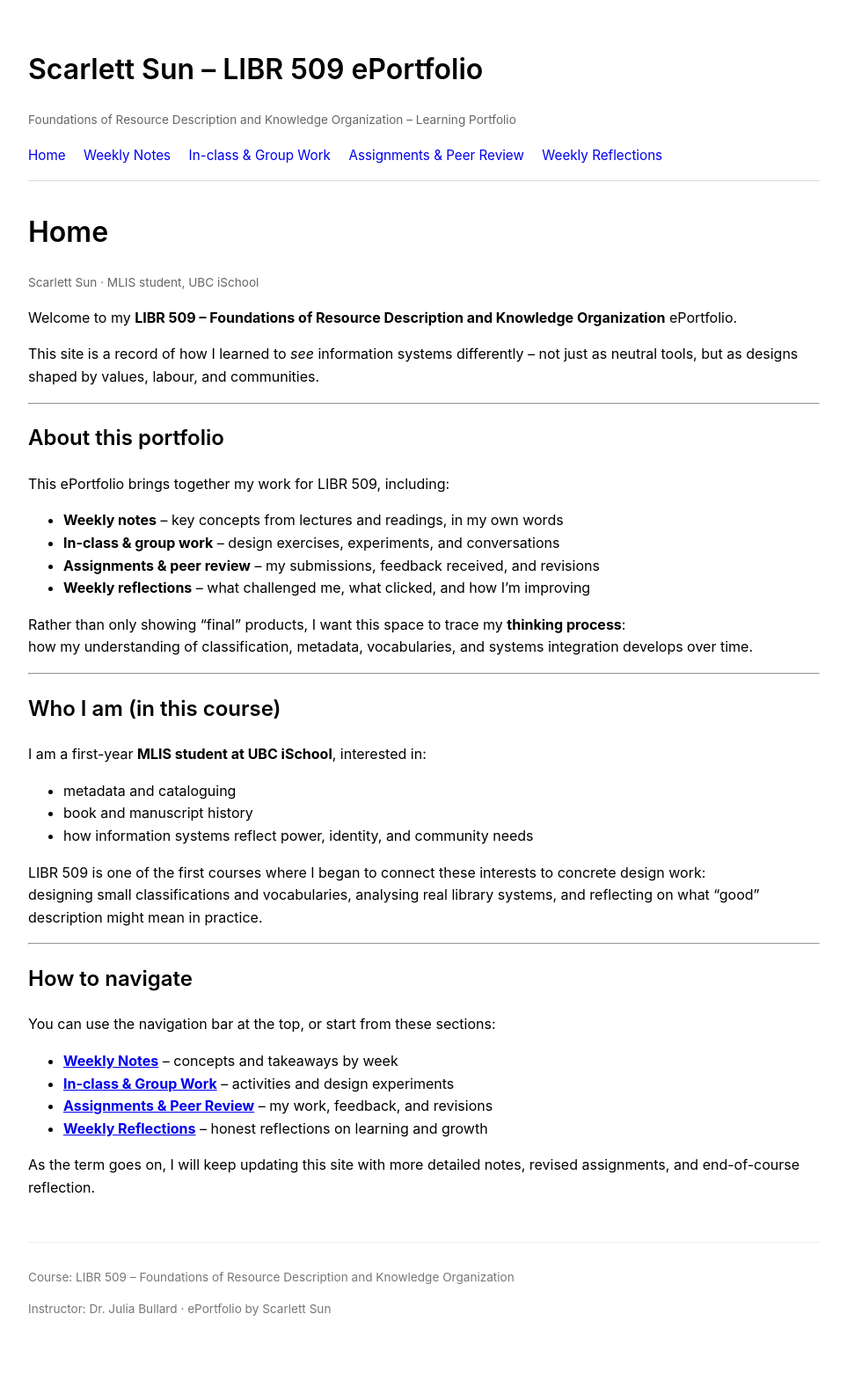
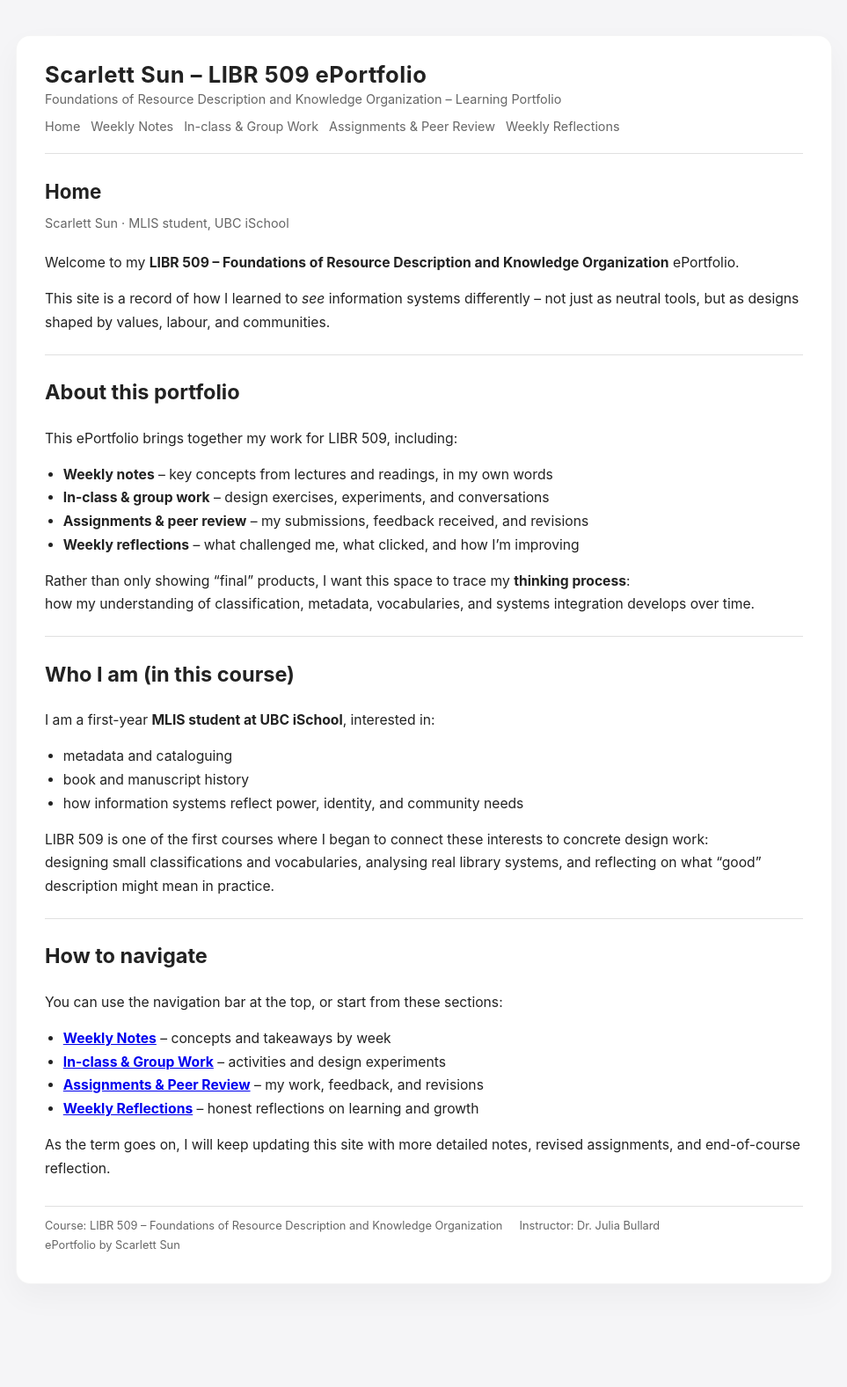
Before and after one commit to scarlettybe/libr509-eportfolio, a Jekyll site: the page built from index.md, in a window 1280 px wide. Shown: the whole page at 88% size, without its empty margins (158-1121 px from the left). Built offline with Jekyll 4.4.1, drawn with Linux system fonts in a browser that asks for light colours; after the commit the page ends 1516 px from its top, so only the background shows below that.

Commit message:
Update default.html

```diff
--- a/_layouts/default.html
+++ b/_layouts/default.html
@@ -1,4 +1,3 @@
-
 <!DOCTYPE html>
 <html lang="en">
   <head>
@@ -7,66 +6,149 @@
     <meta name="viewport" content="width=device-width, initial-scale=1">
     <meta name="description" content="{{ page.description | default: site.description }}">
     <style>
+      :root {
+        --bg: #f5f5f7;
+        --card-bg: #ffffff;
+        --text: #222222;
+        --muted: #666666;
+        --accent: #2952cc;
+        --border: #e0e0e0;
+      }
+
+      * {
+        box-sizing: border-box;
+      }
+
       body {
-        font-family: -apple-system, BlinkMacSystemFont, "Segoe UI", sans-serif;
-        max-width: 900px;
-        margin: 0 auto;
-        padding: 2rem 1.5rem 4rem;
-        line-height: 1.6;
+        margin: 0;
+        padding: 0;
+        font-family: -apple-system, BlinkMacSystemFont, "Segoe UI", system-ui, sans-serif;
+        background-color: var(--bg);
+        color: var(--text);
       }
+
+      .page-wrapper {
+        max-width: 960px;
+        margin: 2.5rem auto 3.5rem;
+        padding: 0 1rem;
+      }
+
+      .site-card {
+        background: var(--card-bg);
+        border-radius: 16px;
+        box-shadow: 0 14px 35px rgba(0, 0, 0, 0.04);
+        border: 1px solid rgba(0, 0, 0, 0.04);
+        padding: 1.75rem 2rem 2.25rem;
+      }
+
       header {
+        border-bottom: 1px solid var(--border);
+        padding-bottom: 1rem;
+        margin-bottom: 1.5rem;
+      }
+
+      .site-title {
+        font-size: 1.6rem;
+        font-weight: 650;
+        letter-spacing: 0.02em;
+        margin: 0;
+      }
+
+      .site-subtitle {
+        font-size: 0.9rem;
+        color: var(--muted);
+        margin-top: 0.25rem;
+      }
+
+      nav {
+        margin-top: 0.9rem;
+        display: flex;
+        flex-wrap: wrap;
+        gap: 0.75rem;
+      }
+
+      nav a {
+        font-size: 0.9rem;
+        text-decoration: none;
+        color: var(--muted);
+        padding-bottom: 0.2rem;
+        border-bottom: 2px solid transparent;
+      }
+
+      nav a:hover {
+        color: var(--accent);
+        border-bottom-color: var(--accent);
+      }
+
+      main h1 {
+        font-size: 1.4rem;
+        margin-top: 0;
+        margin-bottom: 0.35rem;
+      }
+
+      .page-subtitle {
+        font-size: 0.9rem;
+        color: var(--muted);
+        margin-bottom: 1.2rem;
+      }
+
+      main {
+        font-size: 0.98rem;
+        line-height: 1.7;
+      }
+
+      main p {
+        margin: 0.4rem 0 0.9rem;
+      }
+
+      main ul, main ol {
+        padding-left: 1.3rem;
+        margin: 0.2rem 0 0.9rem;
+      }
+
+      hr {
+        border: none;
+        border-top: 1px solid var(--border);
+        margin: 1.4rem 0;
+      }
+
+      footer {
+        margin-top: 1.8rem;
+        padding-top: 0.9rem;
+        border-top: 1px solid var(--border);
+        font-size: 0.8rem;
+        color: var(--muted);
+        display: flex;
+        flex-wrap: wrap;
+        gap: 0.4rem 1.2rem;
+      }
+
+      @media (max-width: 640px) {
+        .page-wrapper {
+          margin-top: 1.25rem;
           margin-bottom: 2rem;
-        border-bottom: 1px solid #ddd;
-        padding-bottom: 1rem;
         }
-      nav a {
-        margin-right: 1rem;
-        text-decoration: none;
-        font-size: 0.95rem;
+        .site-card {
+          padding: 1.3rem 1.2rem 1.6rem;
+          border-radius: 12px;
         }
-      nav a:hover {
-        text-decoration: underline;
+        .site-title {
+          font-size: 1.3rem;
         }
-      h1, h2, h3 {
-        font-weight: 600;
+        main {
+          font-size: 0.96rem;
         }
-      .meta {
-        font-size: 0.85rem;
-        color: #666;
-        margin-bottom: 1rem;
-      }
-      footer {
-        margin-top: 3rem;
-        padding-top: 1rem;
-        border-top: 1px solid #eee;
-        font-size: 0.85rem;
-        color: #777;
-      }
-      .tag {
-        display: inline-block;
-        padding: 0.1rem 0.5rem;
-        margin-right: 0.3rem;
-        border-radius: 999px;
-        border: 1px solid #ddd;
-        font-size: 0.75rem;
-      }
-      .section-box {
-        border-left: 3px solid #ddd;
-        padding-left: 1rem;
-        margin: 1.5rem 0;
-      }
-      .callout {
-        background: #f7f7f7;
-        padding: 0.75rem 1rem;
-        border-radius: 0.5rem;
-        font-size: 0.9rem;
       }
     </style>
   </head>
   <body>
+    <div class="page-wrapper">
+      <div class="site-card">
         <header>
-      <h1>{{ site.title }}</h1>
-      <div class="meta">{{ site.description }}</div>
+          <h1 class="site-title">{{ site.title }}</h1>
+          <div class="site-subtitle">
+            {{ site.description }}
+          </div>
           <nav>
             {% for item in site.nav_links %}
               <a href="{{ item.url }}">{{ item.title }}</a>
@@ -77,14 +159,19 @@
         <main>
           <h1>{{ page.title }}</h1>
           {% if page.subtitle %}
-        <p class="meta">{{ page.subtitle }}</p>
+            <div class="page-subtitle">
+              {{ page.subtitle }}
+            </div>
           {% endif %}
           {{ content }}
         </main>
 
         <footer>
-      <p>Course: LIBR 509 – Foundations of Resource Description and Knowledge Organization</p>
-      <p>Instructor: Dr. Julia Bullard · ePortfolio by {{ site.author.name }}</p>
+          <div>Course: LIBR 509 – Foundations of Resource Description and Knowledge Organization</div>
+          <div>Instructor: Dr. Julia Bullard</div>
+          <div>ePortfolio by {{ site.author.name }}</div>
         </footer>
+      </div>
+    </div>
   </body>
 </html>
```
Lines whose indentation alone changed are shown as unchanged.
